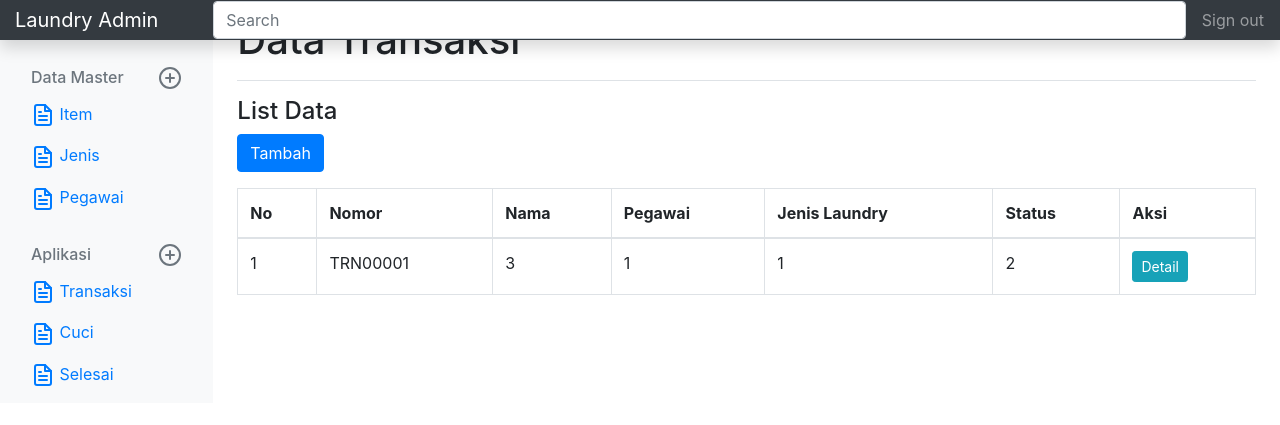
After one commit to Farinda/laundry_far_fah, a CodeIgniter app: page /database/Transaksi in a window 1280 px wide. The commit adds this page. Shown: the top 425 px of the page. Run offline with CodeIgniter, Linux system fonts and the light colour scheme; a user stored in the database is signed in; data comes from the database, SQL or seed files in the repository; both versions use the stored data as it was after the commit; some libraries are stand-ins or nearby versions.

Commit message:
transaksi + relasi
transaksi + relasi

```diff
--- a/application/config/acl.php
+++ b/application/config/acl.php
@@ -84,6 +84,12 @@ $acl = array(
 		'pencuci' => false,
 		'penyetrika' => false
 	),
+	'Transaksi' => array(
+		'admin' => true,
+		'operator' => false,
+		'pencuci' => false,
+		'penyetrika' => false
+	),
 );
 
 /* -----------------------------
--- /dev/null
+++ b/application/controllers/Transaksi.php
@@ -0,0 +1,85 @@
+<?php
+defined('BASEPATH') OR exit('No direct script access allowed');
+
+class Transaksi extends CI_Controller {
+	public function __construct()
+	{
+		parent::__construct();
+		if ($this->session->userdata('logged_in')) {
+			$session_data = $this->session->userdata('logged_in');
+			$data['username'] = $session_data['username'];
+			$data['level'] = $session_data['level'];
+			$current_controller = $this->router->fetch_class();
+			$this->load->library('acl');
+			if (!$this->acl->is_public($current_controller)) {
+				if (!$this->acl->is_allowed($current_controller,$data['level'])) {
+					echo '<script>alert("Tidak Dapat Akses")</script>';
+					redirect('Login/logout','refresh');
+				}
+			}
+		}else{
+			echo '<script>alert("Login Dahulu")</script>';
+			redirect('Login');
+		}
+	}
+	public function index()
+	{
+		$this->load->model('Transaksi_model');
+		$data['transaksi'] = $this->Transaksi_model->select();
+		$this->load->view('admin/transaksi/show',$data);
+	}
+	public function cuci()
+	{
+		$this->load->model('Transaksi_model');
+		$data['transaksi'] = $this->Transaksi_model->select('1');
+		$this->load->view('admin/transaksi/show_cuci',$data);
+	}
+	public function selesai()
+	{
+		$this->load->model('Transaksi_model');
+		$data['transaksi'] = $this->Transaksi_model->select('2');
+		$this->load->view('admin/transaksi/show_selesai',$data);
+	}
+	public function tambah()
+	{
+		$this->load->model('Transaksi_model');
+		$data['nomor'] = $this->Transaksi_model->auto_nomor();
+		$data['jenis'] = $this->Transaksi_model->jenis();
+		$this->load->library('form_validation');
+		$this->form_validation->set_rules('nama','Nama','required');
+		if ($this->form_validation->run() == FALSE) {
+			$this->load->view('admin/transaksi/tambah',$data);
+		} else {
+			$insert_id = $this->Transaksi_model->insert();
+			redirect('Transaksi/detail/'.$insert_id,'refresh');
+		}
+
+	}
+	public function detail($id)
+	{
+		$this->load->model('Transaksi_model');
+		$data['transaksi'] = $this->Transaksi_model->select_id($id);
+		$data['item'] = $this->Transaksi_model->item();
+		$data['detail'] = $this->Transaksi_model->detail_select($id);
+		$this->load->library('form_validation');
+		$this->form_validation->set_rules('jumlah','Jumlah','required');
+		if ($this->form_validation->run() == FALSE) {
+			$this->load->view('admin/transaksi/detail',$data);
+		} else {
+			$insert_id = $this->Transaksi_model->detail_insert($id);
+			redirect('Transaksi/detail/'.$id,'refresh');
+		}
+	}
+	public function detail_delete($fk,$id)
+	{
+		$this->load->model('Transaksi_model');
+		$this->Transaksi_model->detail_delete($id);
+		redirect('Transaksi/detail/'.$fk,'refresh');
+	}
+	public function set_status($id,$status)
+	{
+		$this->load->model('Transaksi_model');
+		$this->Transaksi_model->set_status($id,$status);
+		redirect('Transaksi','refresh');
+	}
+}
--- /dev/null
+++ b/application/models/Transaksi_model.php
@@ -0,0 +1,84 @@
+<?php
+defined('BASEPATH') OR exit('No direct script access allowed');
+
+class Transaksi_model extends CI_Model {
+
+	public function select($status = false)
+	{
+		$this->db->select('transaksi.*,pegawai.nama as nama_pegawai,jenis.nama as nama_jenis');
+		$this->db->from('transaksi');
+		$this->db->join('pegawai','transaksi.fk_pegawai=pegawai.id');
+		$this->db->join('jenis','transaksi.fk_jenis=jenis.id');
+		if ($status) {
+			$this->db->where('status',$status);
+		}
+		return $this->db->get()->result();
+	}
+	public function jenis()
+	{
+		return $this->db->get('jenis')->result();
+	}
+	public function item()
+	{
+		return $this->db->get('item')->result();
+	}
+	public function insert()
+	{
+		$set = array(
+			'nomor' => $this->input->post('nomor'),
+			'nama' => $this->input->post('nama'),
+			'tanggal' => $this->input->post('tanggal'),
+			'fk_jenis' => $this->input->post('jenis'),
+			'fk_pegawai' => $this->session->userdata('logged_in')['id']
+		);
+		$this->db->insert('transaksi',$set);
+		return $this->db->insert_id();
+	}
+	public function auto_nomor()
+	{
+		$query = $this->db->query("select * from transaksi order by nomor desc limit 1");
+		if ($query->num_rows() > 0) {
+			$result = $query->result();
+			$row = $result[0];
+			$id = (int) substr($row->nomor, 3,5)+1;
+			$newid = substr('00000'.($id), -5);
+			return 'TRN'.$newid;
+		}else{
+			return 'TRN00001';
+		}
+	}
+	public function select_id($id)
+	{
+		return $this->db->where('id',$id)->get('transaksi')->result()[0];
+	}
+	public function set_status($id,$status)
+	{
+		$set['status'] = $status;
+		$this->db->where('id',$id)->update('transaksi',$set);
+	}
+	// detail
+	public function detail_select($fk)
+	{
+		$this->db->select('transaksi_detail.*,item.nama,item.harga');
+		$this->db->from('transaksi_detail');
+		$this->db->join('item','transaksi_detail.fk_item=item.id');
+		$this->db->where('fk_transaksi',$fk);
+		return $this->db->get()->result();
+	}
+	public function detail_insert($fk)
+	{
+		$data = array(
+			'fk_transaksi' => $fk,
+			'fk_item' => $this->input->post('fk_item'),
+			'jumlah' => $this->input->post('jumlah')
+		);
+		$this->db->insert('transaksi_detail',$data);
+	}
+	public function detail_delete($id)
+	{
+		$this->db->where('id',$id)->delete('transaksi_detail');
+	}
+	// end detail
+}
+
+?>
--- a/application/views/admin/header.php
+++ b/application/views/admin/header.php
@@ -18,7 +18,7 @@
 
 <body>
   <nav class="navbar navbar-dark fixed-top bg-dark flex-md-nowrap p-0 shadow">
-    <a class="navbar-brand col-sm-3 col-md-2 mr-0" href="#">Company name</a>
+    <a class="navbar-brand col-sm-3 col-md-2 mr-0" href="#">Laundry Admin</a>
     <input class="form-control form-control-dark w-100" type="text" placeholder="Search" aria-label="Search">
     <ul class="navbar-nav px-3">
       <li class="nav-item text-nowrap">
@@ -66,5 +66,33 @@
               </a>
             </li>
           </ul>
+
+          <h6 class="sidebar-heading d-flex justify-content-between align-items-center px-3 mt-4 mb-1 text-muted">
+            <span>Aplikasi</span>
+            <a class="d-flex align-items-center text-muted" href="#">
+              <span data-feather="plus-circle"></span>
+            </a>
+          </h6>
+          <ul class="nav flex-column mb-2">
+            <li class="nav-item">
+              <a class="nav-link" href="<?php echo base_url('Transaksi') ?>">
+                <span data-feather="file-text"></span>
+                Transaksi
+              </a>
+            </li>
+            <li class="nav-item">
+              <a class="nav-link" href="<?php echo base_url('Transaksi/cuci') ?>">
+                <span data-feather="file-text"></span>
+                Cuci
+              </a>
+            </li>
+            <li class="nav-item">
+              <a class="nav-link" href="<?php echo base_url('Transaksi/selesai') ?>">
+                <span data-feather="file-text"></span>
+                Selesai
+              </a>
+            </li>
+
+          </ul>
         </div>
       </nav>
--- /dev/null
+++ b/application/views/admin/transaksi/show.php
@@ -0,0 +1,40 @@
+<?php $this->load->view('admin/header') ?>
+<main role="main" class="col-md-9 ml-sm-auto col-lg-10 px-4">
+	<div class="d-flex justify-content-between flex-wrap flex-md-nowrap align-items-center pt-3 pb-2 mb-3 border-bottom">
+		<h1 class="h1">Data Transaksi</h1>
+	</div>
+	<h4>List Data</h4>
+	<a href="<?php echo base_url('Transaksi/tambah') ?>" class="btn btn-primary">Tambah</a>
+					<table class="table table-bordered table-hover table-inverse mt-3">
+						<thead>
+							<tr>
+								<th>No</th>
+								<th>Nomor</th>
+								<th>Nama</th>
+								<th>Pegawai</th>
+								<th>Jenis Laundry</th>
+								<th>Status</th>
+								<th>Aksi</th>
+							</tr>
+						</thead>
+						<tbody>
+							<?php $nomor = 1; ?>
+							<?php foreach ($transaksi as $value): ?>
+								<tr>
+									<td><?php echo $nomor; ?></td>
+									<td><?php echo $value->nomor ?></td>
+									<td><?php echo $value->nama ?></td>
+									<td><?php echo $value->nama_pegawai ?></td>
+									<td><?php echo $value->nama_jenis ?></td>
+									<td><?php echo $value->status ?></td>
+									<td>
+										<a href="<?php echo base_url('Transaksi/detail/'.$value->id) ?>" class="btn btn-sm btn-info">Detail</a>
+									</td>
+								</tr>
+								<?php $nomor++; ?>
+							<?php endforeach ?>
+						</tbody>
+					</table>
+
+</main>
+<?php $this->load->view('admin/footer') ?>
```
Also changed, not shown: application/views/admin/transaksi/detail.php (added, +59 -0 lines), application/views/admin/transaksi/show_cuci.php (added, +39 -0 lines), application/views/admin/transaksi/show_selesai.php (added, +39 -0 lines), application/views/admin/transaksi/tambah.php (added, +38 -0 lines), far_fah.sql (+103 -4 lines).
